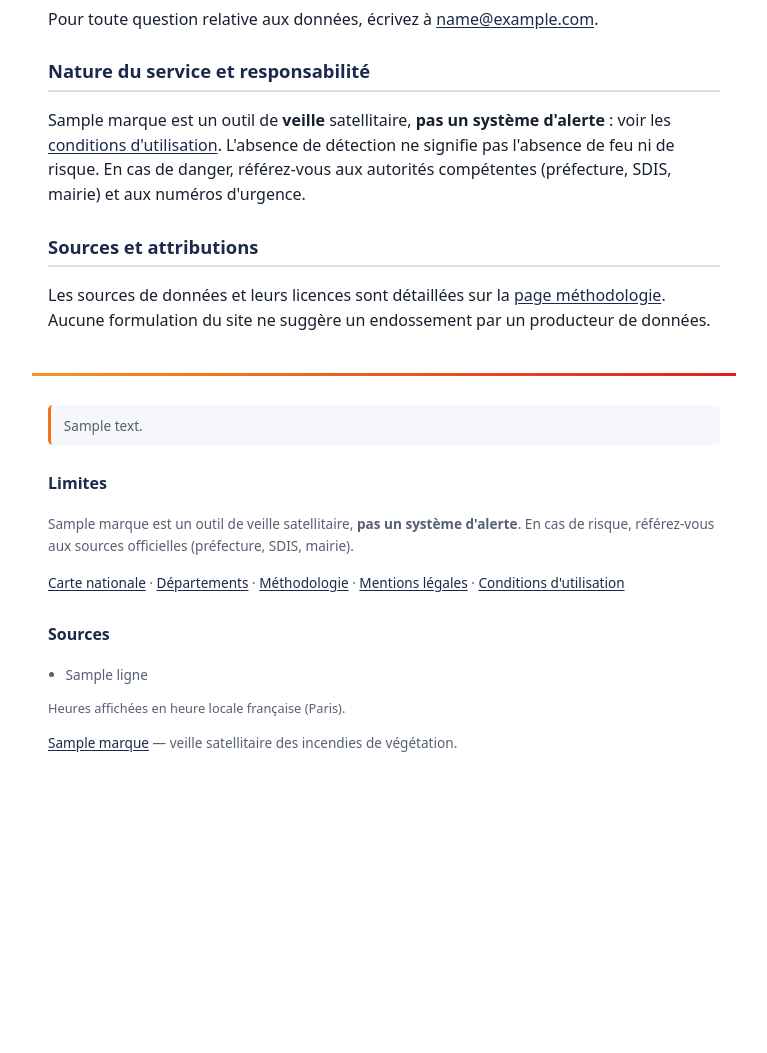
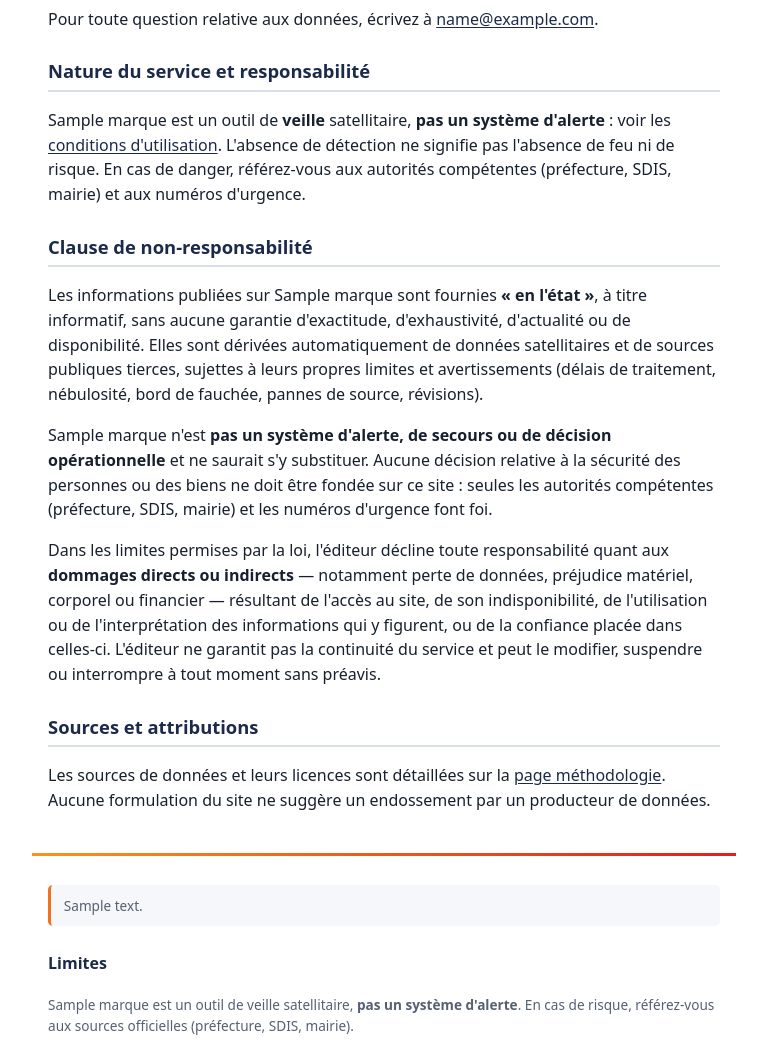
Before and after one commit to coinnovate/vigifeu, a Python web app: template templates/mentions.html.j2 in a window 1280 px wide. Shown: the part 890-1943 px from the top of the page, without its empty margins (256-1023 px from the left). Before the commit the page ends 1642 px from the top, so only its background shows below. Run offline with Jinja, Linux system fonts and the light colour scheme; the template is opened without the code that fills it: most values are stand-ins (such as "Sample title", 1, 10 or a date in 2020).

Commit message:
Lot 5 (24) : clause de non-responsabilité dans les mentions légales
Ajout d'une section « Clause de non-responsabilité » : données « en l'état » sans
garantie (exactitude/exhaustivité/actualité/disponibilité), pas un système d'alerte,
limitation de responsabilité (dommages directs/indirects), pas de garantie de
continuité de service. Cohérent avec « veille, pas alerte ». Lint lexique OK.

Co-Authored-By: Claude Opus 4.8 <noreply@anthropic.com>

```diff
--- a/templates/mentions.html.j2
+++ b/templates/mentions.html.j2
@@ -46,6 +46,25 @@ référez-vous aux autorités compétentes (préfecture, SDIS, mairie) et aux nu
 </section>
 
 <section>
+<h2>Clause de non-responsabilité</h2>
+<p>Les informations publiées sur {{ marque }} sont fournies <strong>« en l'état »</strong>,
+à titre informatif, sans aucune garantie d'exactitude, d'exhaustivité, d'actualité ou de
+disponibilité. Elles sont dérivées automatiquement de données satellitaires et de sources
+publiques tierces, sujettes à leurs propres limites et avertissements (délais de traitement,
+nébulosité, bord de fauchée, pannes de source, révisions).</p>
+<p>{{ marque }} n'est <strong>pas un système d'alerte, de secours ou de décision
+opérationnelle</strong> et ne saurait s'y substituer. Aucune décision relative à la sécurité
+des personnes ou des biens ne doit être fondée sur ce site : seules les autorités compétentes
+(préfecture, SDIS, mairie) et les numéros d'urgence font foi.</p>
+<p>Dans les limites permises par la loi, l'éditeur décline toute responsabilité quant aux
+<strong>dommages directs ou indirects</strong> — notamment perte de données, préjudice
+matériel, corporel ou financier — résultant de l'accès au site, de son indisponibilité, de
+l'utilisation ou de l'interprétation des informations qui y figurent, ou de la confiance
+placée dans celles-ci. L'éditeur ne garantit pas la continuité du service et peut le modifier,
+suspendre ou interrompre à tout moment sans préavis.</p>
+</section>
+
+<section>
 <h2>Sources et attributions</h2>
 <p>Les sources de données et leurs licences sont détaillées sur la
 <a href="/methodologie/">page méthodologie</a>. Aucune formulation du site ne suggère
```
